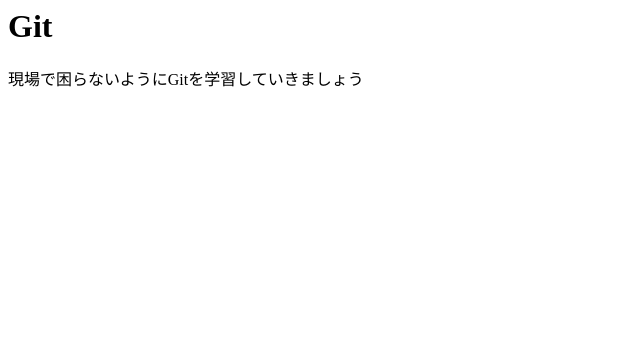
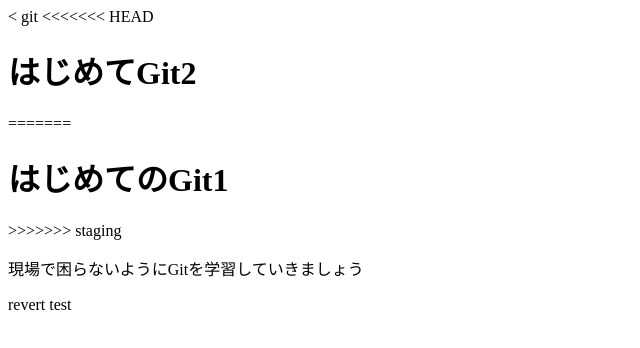
Before and after one commit to yosukeikuno/udemy-git, a plain HTML site: page index.html in a window 1280 px wide. Shown: the whole page, without its empty margins (0-640 px from the left). Drawn offline with Linux system fonts and the light colour scheme.

Commit message:
Reapply "Merge pull request #10 from yosukeikuno/staging"
This reverts commit 6fb96a7526355f2ec955fe76d9417d91516f21e9.

```diff
--- a/index.html
+++ b/index.html
@@ -1,15 +1,20 @@
-<html lang="ja">
+<<html lang="ja">
 
 <head>
     <meta charset="UTF-8">
     <meta name="viewport" content="width=device-width, initial-scale=1.0">
     <meta http-equiv="X-UA-Compatible" content="ie=edge">
-    <title>Git</title>
+    <title>はじめてのGit</title>
 </head>
-
+git
 <body>
-    <h1>Git</h1>
+<<<<<<< HEAD
+    <h1>はじめてGit2</h1>
+=======
+    <h1>はじめてのGit1</h1>
+>>>>>>> staging
     <p>現場で困らないようにGitを学習していきましょう</p>
+    <p>revert test</p>
 </body>
 
 </html>
```
